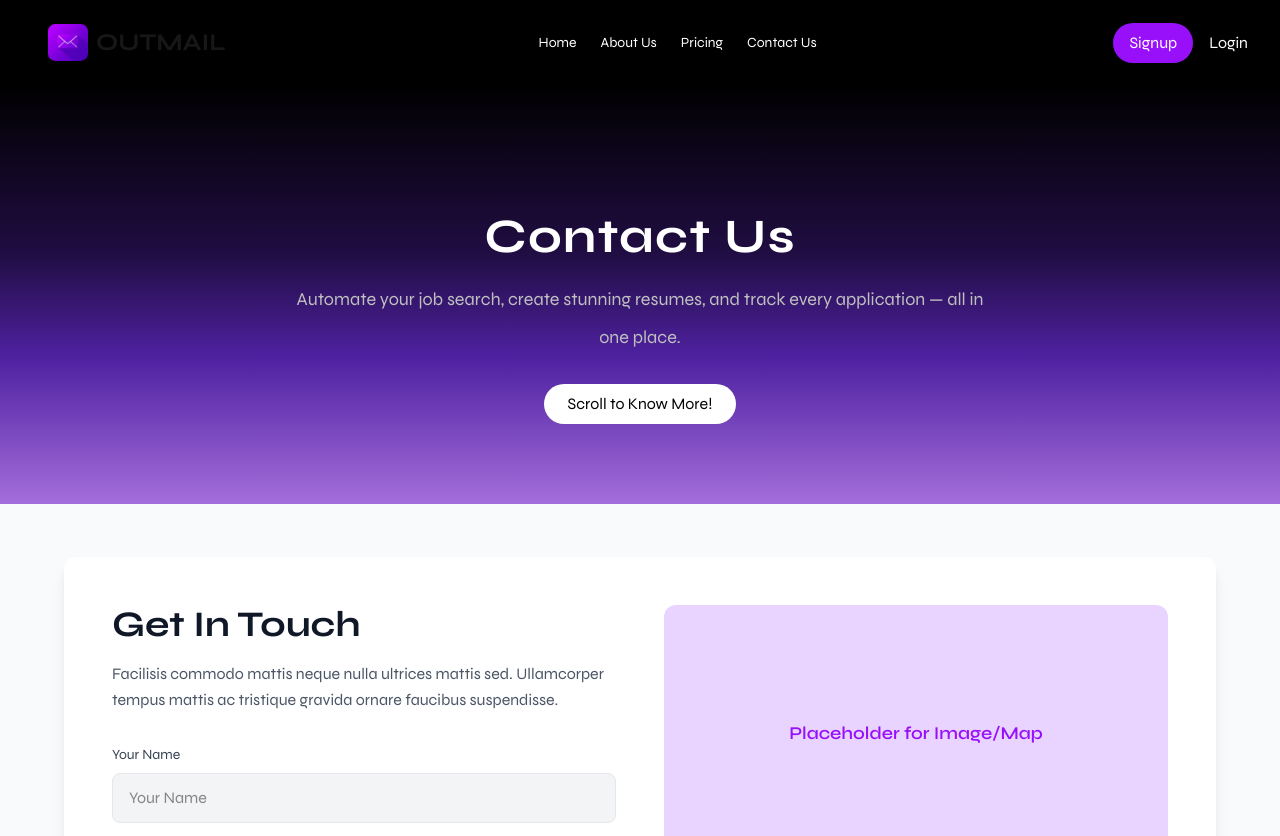
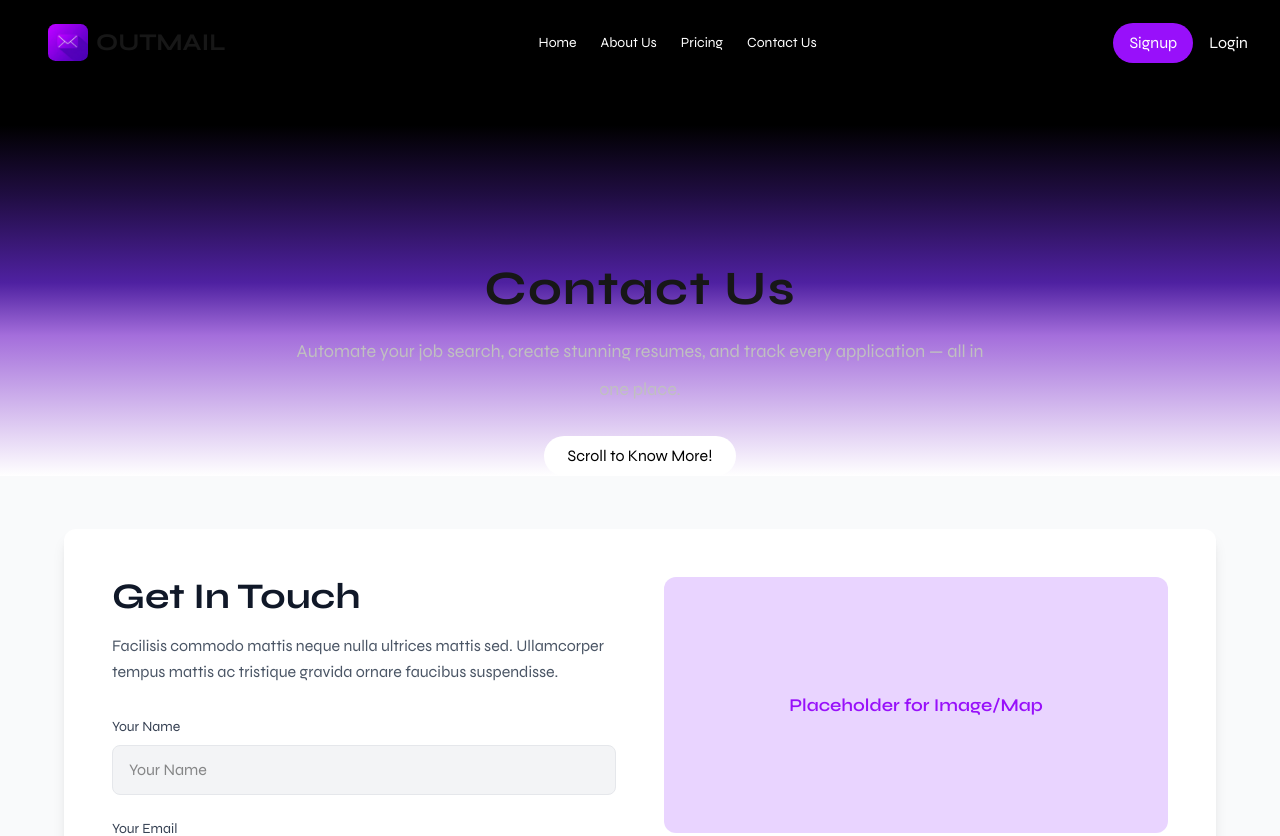
Before and after one commit to yashsharma8433/Outmaill, a Next.js app: page /Contactus in a window 1280 px wide. Shown: the top 836 px of the page. Built offline with nearby package versions, Linux system fonts and the light colour scheme.

Commit message:
adjusted  gradient

```diff
--- a/src/app/Aboutus/page.jsx
+++ b/src/app/Aboutus/page.jsx
@@ -12,7 +12,7 @@ function page() {
     <div>
       <Navbar/>
 
-      <div className="bg-black text-white bg-[linear-gradient(to_bottom,#000,#200D42_40%,#4F21A1_65%,#A46EDB_100%,#ffff_150%)] py-20">
+      <div className="bg-[linear-gradient(to_bottom,#000,#200D42_20%,#4F21A1_45%,#A46EDB_80%,#FFFFFF_100%)]  py-20">
 
 
       <div className="container mx-auto px-4 text-center">
--- a/src/app/Contactus/page.jsx
+++ b/src/app/Contactus/page.jsx
@@ -12,7 +12,7 @@ function page() {
     <div>
       <Navbar/>
 
-      <div className="bg-black text-white bg-[linear-gradient(to_bottom,#000,#200D42_40%,#4F21A1_65%,#A46EDB_100%,#ffff_150%)] py-20">
+      <div className="bg-[linear-gradient(to_bottom,#000,#200D42_20%,#4F21A1_45%,#A46EDB_60%,#FFFFFF_100%)]">
 
 
       <div className="container mx-auto px-4 text-center">
@@ -20,7 +20,7 @@ function page() {
 
         </div>
 
-        <h1 className="text-4xl sm:text-5xl font-syne font-bold tracking-wide mt-6">
+        <h1 className="text-4xl sm:text-5xl px-4  font-syne font-bold tracking-wide mt-29">
           Contact Us
         </h1>
 
--- a/src/app/Pricing/page.jsx
+++ b/src/app/Pricing/page.jsx
@@ -13,7 +13,7 @@ function page() {
     <div>
       <Navbar/>
 
-      <div className="bg-black text-white bg-[linear-gradient(to_bottom,#000,#200D42_40%,#4F21A1_65%,#A46EDB_100%,#ffff_150%)] py-20">
+      <div className="bg-[linear-gradient(to_bottom,#000,#200D42_20%,#4F21A1_45%,#A46EDB_60%,#FFFFFF_100%)] py-20">
 
 
       <div className="container mx-auto px-4 text-center">
--- a/src/component/Hero.jsx
+++ b/src/component/Hero.jsx
@@ -6,9 +6,9 @@ import AboutUs from '@/component/aboutuscontent';
 function Hero() {
   return (
     <div>
-    <div className="bg-black text-white bg-[linear-gradient(to_bottom,#000,#200D42_40%,#4F21A1_65%,#A46EDB_100%,#ffff_150%)] py-20">
+    <div className="bg-[linear-gradient(to_bottom,#000,#200D42_20%,#4F21A1_45%,#A46EDB_60%,#FFFFFF_100%)]">
       <div className="container mx-auto px-4 text-center">
-        <div className="inline-block  px-4 py-1 border-white/30 rounded-md">
+        <div className="inline-block  px-4 py-1 border-white/30 rounded-md pt-10">
           <span className="text-[#C0C0C0] hover:text-purple-400 transition font-syne text-base">
             Welcome to Outmail
           </span>
--- a/src/component/Navbar.jsx
+++ b/src/component/Navbar.jsx
@@ -4,7 +4,7 @@ import Logo from '@/assets/logo.svg';
 
 function Navbar() {
   return (
-    <header className="w-full bg-black">
+    <header className="w-full bg-black pb-10">
       <nav className="max-w-screen-xl mx-auto px-4 sm:px-6 lg:px-8 py-4 flex flex-wrap items-center justify-between">
 
         {/* Logo Section */}
```
Also changed, not shown: 1 other file (tests, documents, lock files or other folders).
